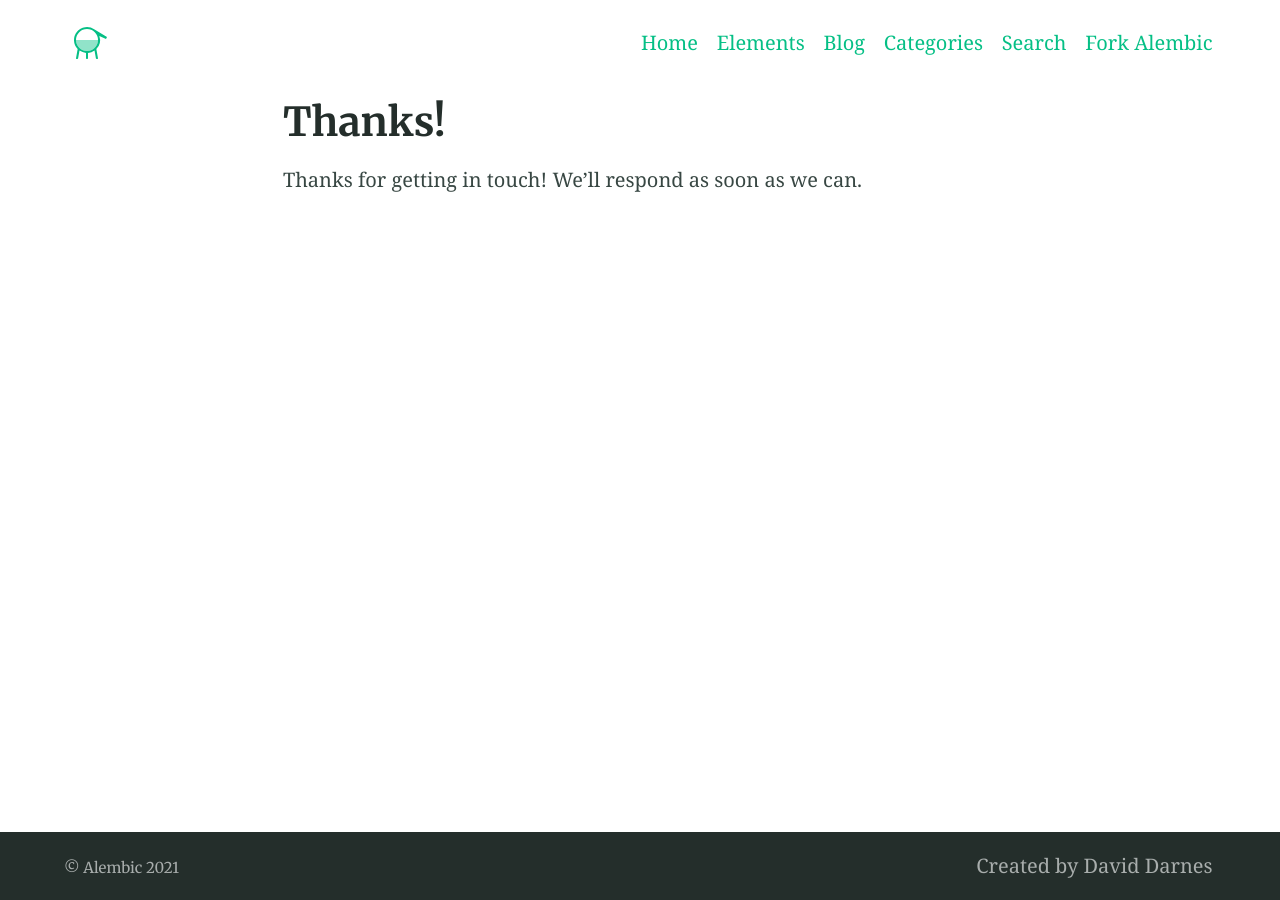
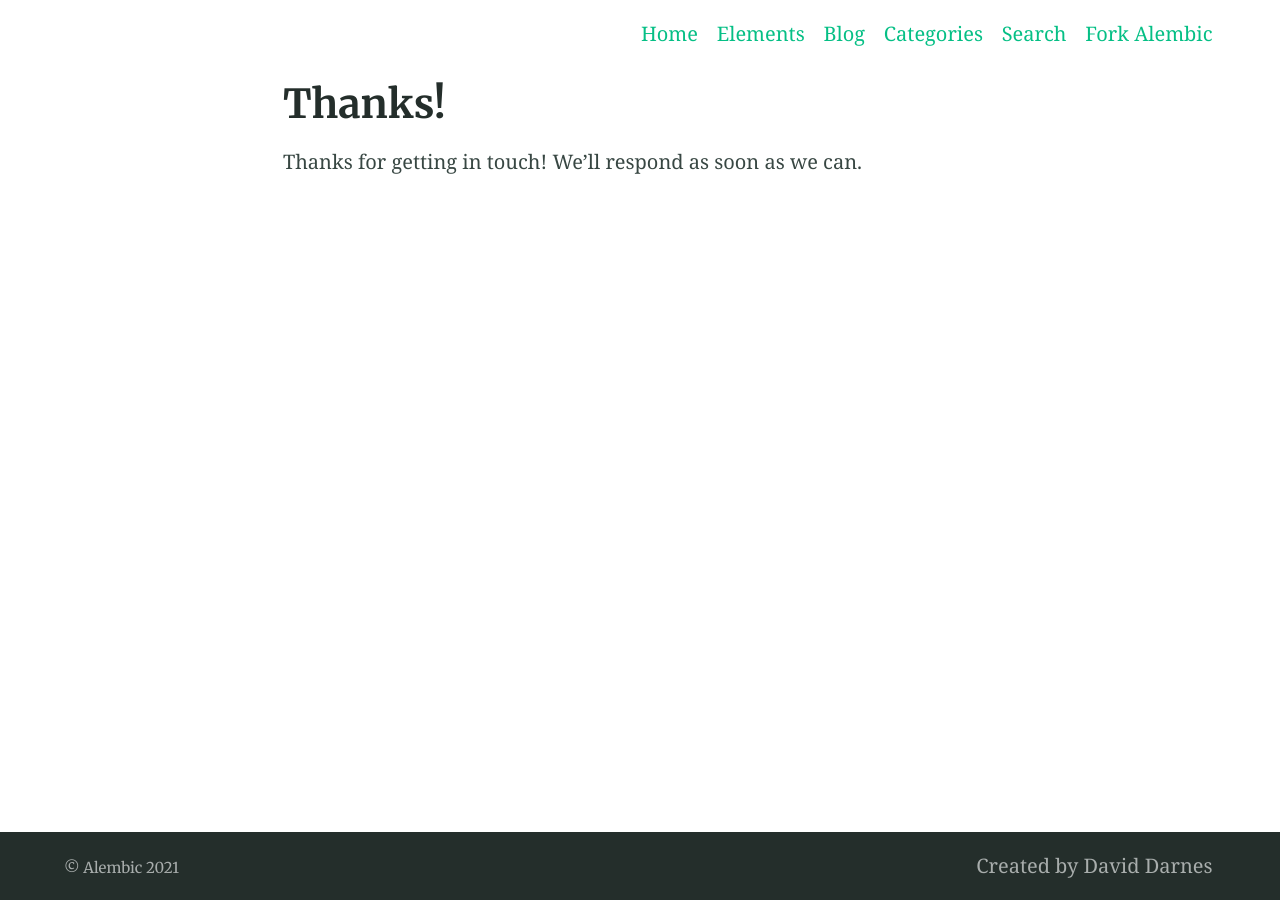
Before and after one commit to cheehantan/cheehantan.github.io, a Jekyll site: the page built from thanks.md, in a window 1280 px wide. Built offline with Jekyll 4.4.1, drawn with Linux system fonts in a browser that asks for light colours.

Commit message:
Update site-logo.html

```diff
--- a/_includes/site-logo.html
+++ b/_includes/site-logo.html
@@ -1,3 +1,3 @@
 <a class="logo" href="{{ site.baseurl }}/">
-  <img src="{{ site.baseurl }}{{ site.logo }}" alt="{{ site.title | append: ' logo' }}"/>
+<!--  <img src="{{ site.baseurl }}{{ site.logo }}" alt="{{ site.title | append: ' logo' }}"/>-->
 </a>
```
